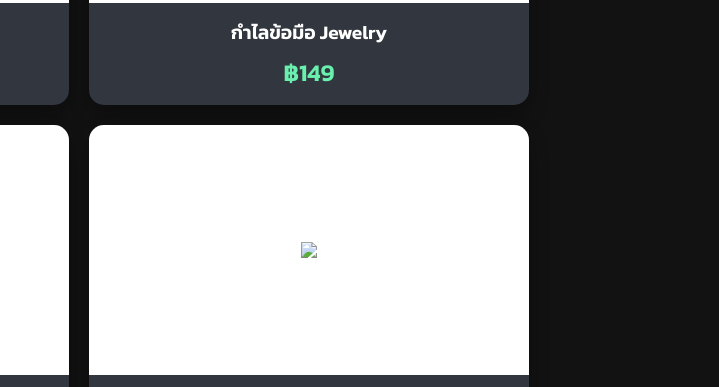
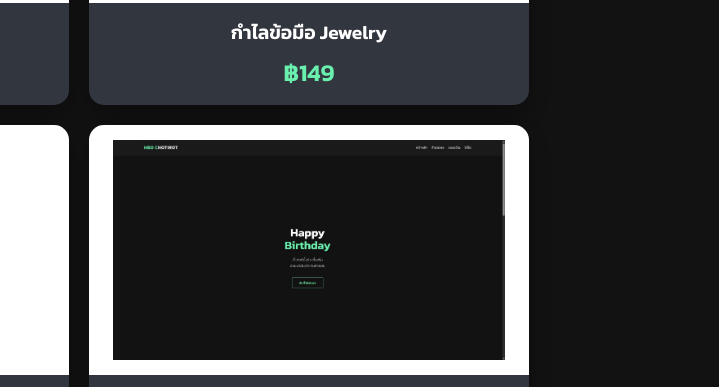
Before and after one commit to CommyNakub/Gloy, a plain HTML site: page home.html in a window 1280 px wide. Shown: the part 2078-2465 px from the top of the page, 561-1280 px from the left. Drawn offline with Linux system fonts and the light colour scheme.

```diff
--- a/home.html
+++ b/home.html
@@ -465,7 +465,7 @@
 
             <div class="gift-card">
                 <div class="card-top web" >
-                    <img src="/img/webhbd.png">
+                    <img src="webhbd.png">
                 </div>
                 <div class="card-info">
                     <h3>เว็บไซต์อวยพรวันเกิด</h3>
@@ -545,4 +545,5 @@
     </script>
 
 </body>
+
 </html>
```
